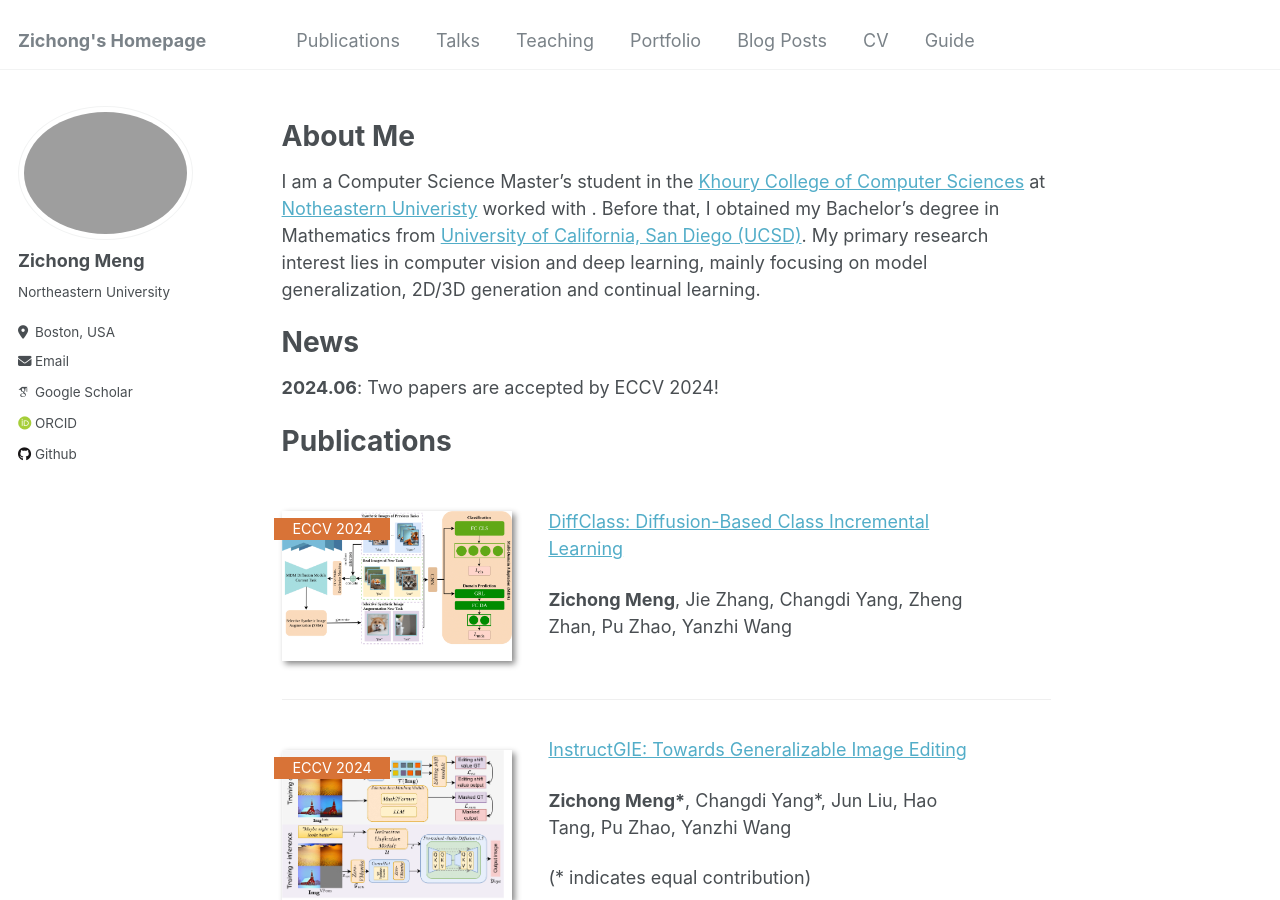
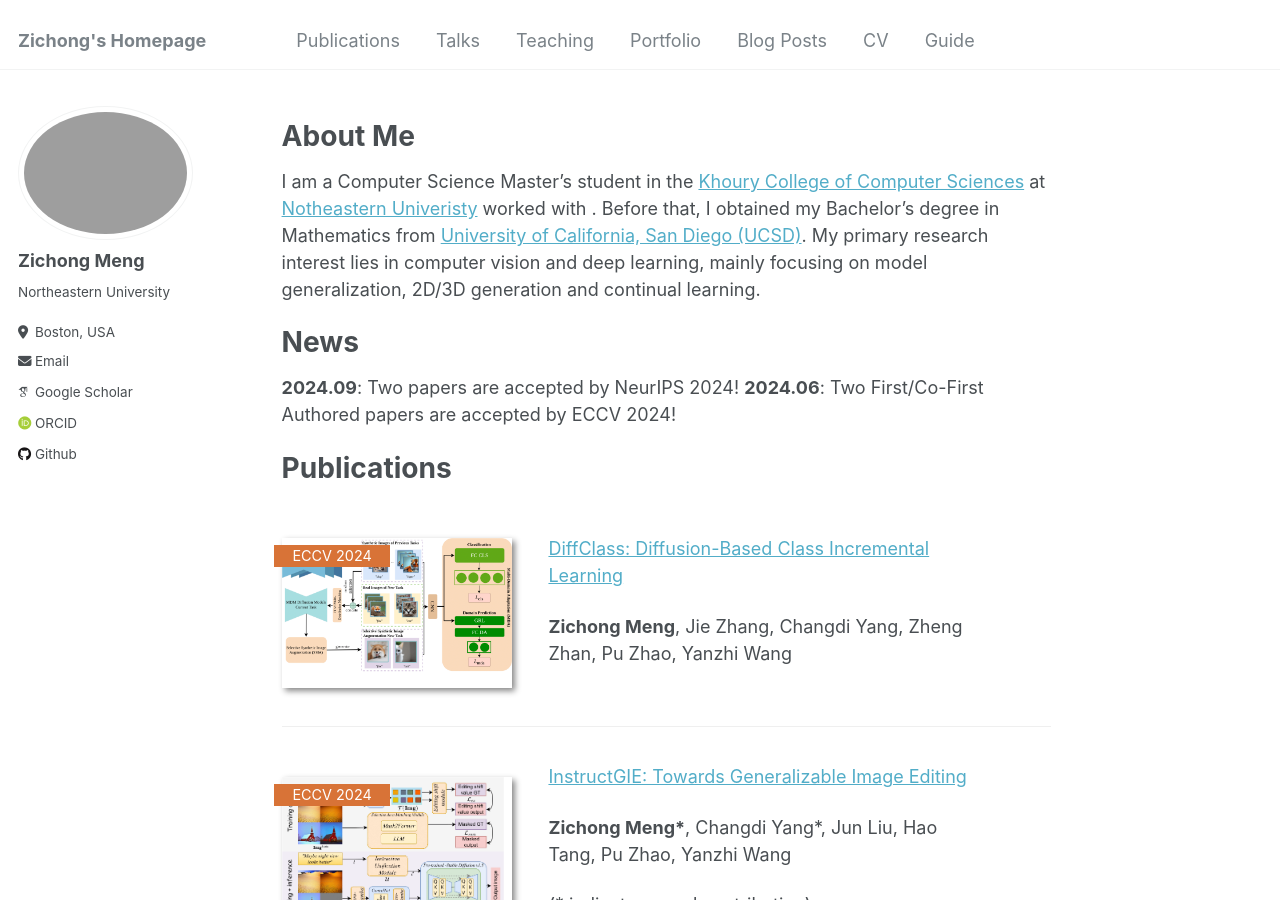
Before and after one commit to cr8br0ze/cr8br0ze.github.io, a Jekyll site: the page built from _pages/about.md, in a window 1280 px wide and 900 px high. Built offline with Jekyll 4.4.1, drawn with Linux system fonts in a browser that asks for light colours; some web fonts are replaced.

Commit message:
Update about.md

```diff
--- a/_pages/about.md
+++ b/_pages/about.md
@@ -13,7 +13,8 @@ I am a Computer Science Master's student in the [Khoury College of Computer Scie
 
 # News
 
-**2024.06**: Two papers are accepted by ECCV 2024!
+**2024.09**: Two papers are accepted by NeurIPS 2024!
+**2024.06**: Two First/Co-First Authored papers are accepted by ECCV 2024!
 
 # Publications
 <div class='paper-box'><div class='paper-box-image'><div><div class="badge">ECCV 2024</div><img src='images/Diffclass.png' alt="sym" width="100%"></div></div>
```
